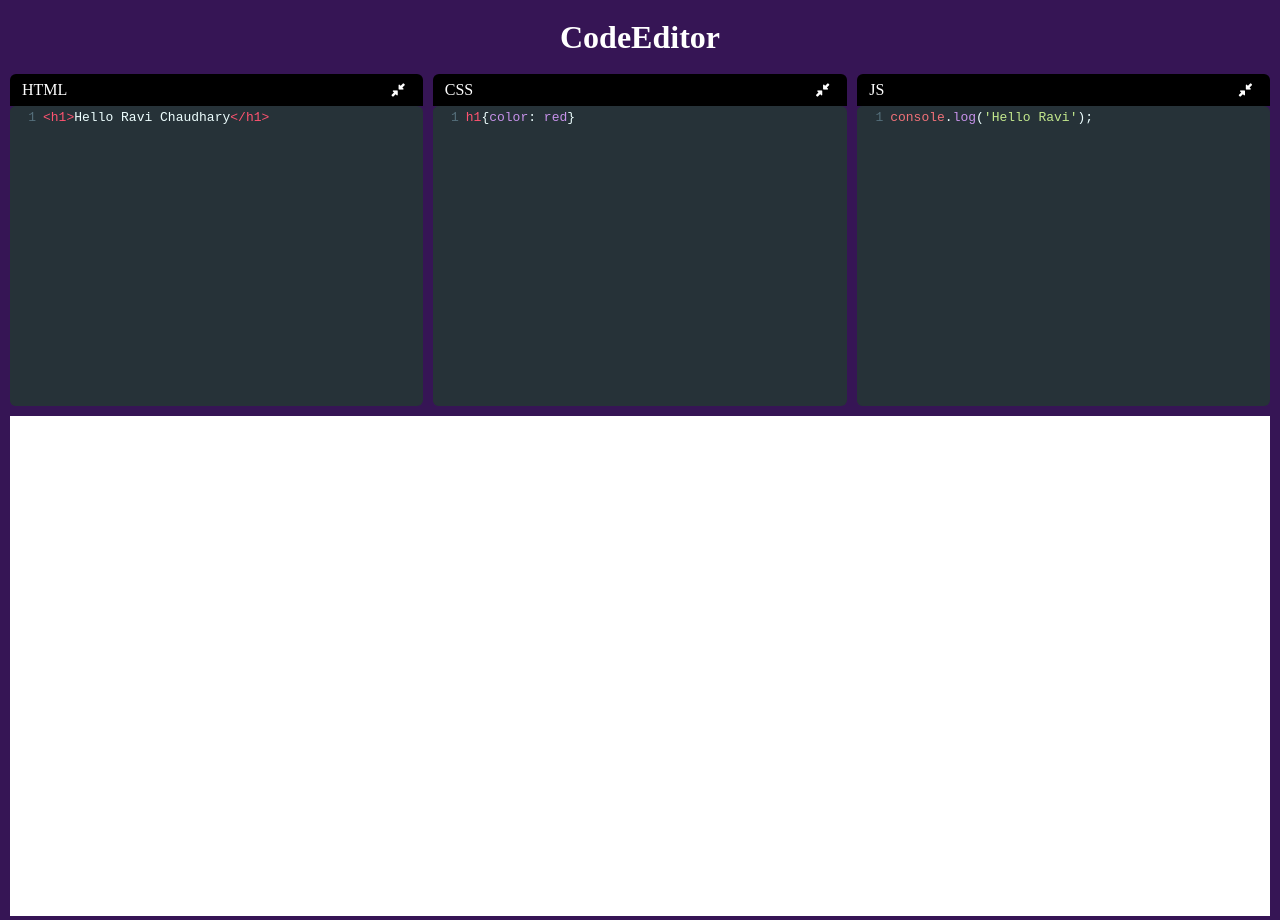
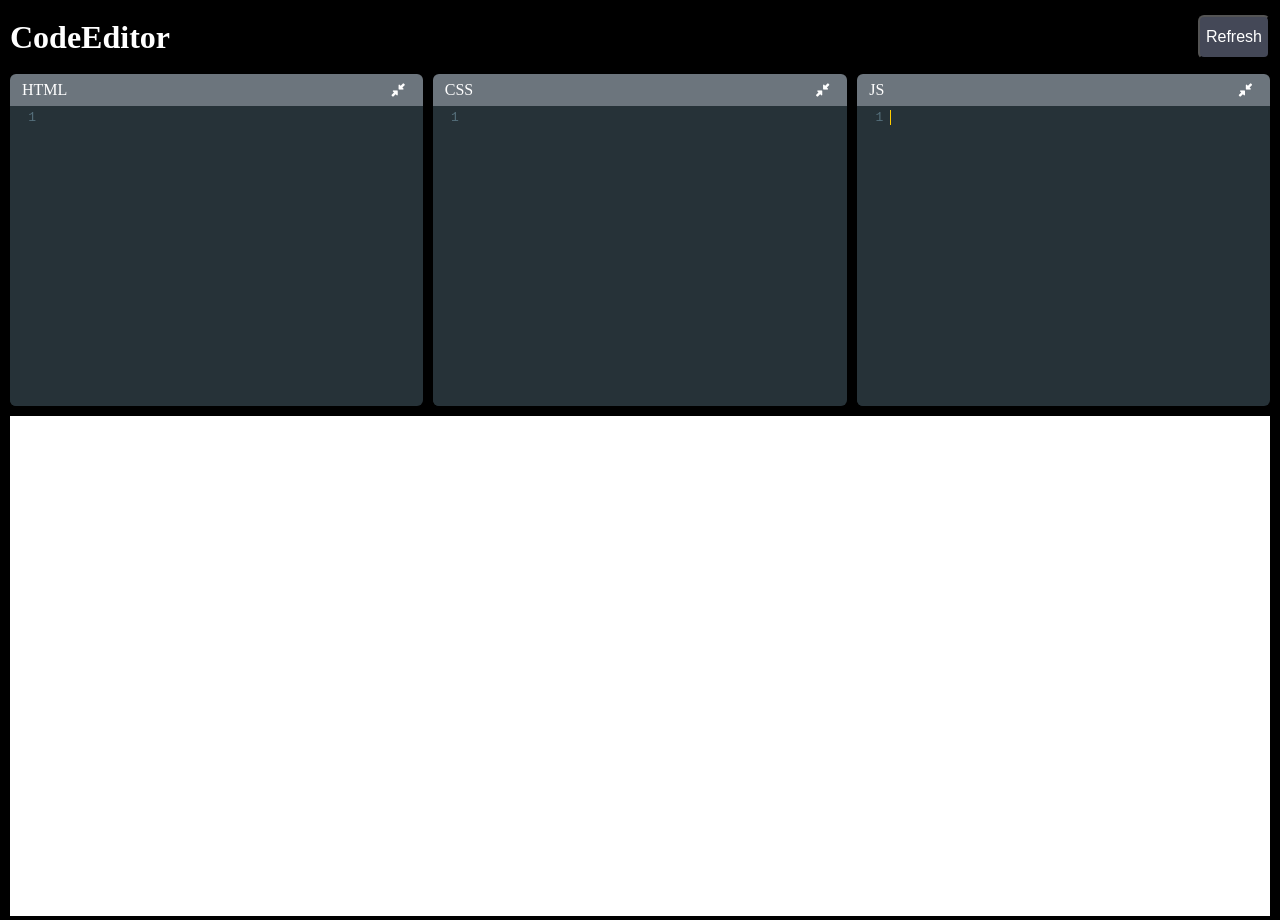
Before and after one commit to malhotraravi842/online-code-editor, a React (Create React App) app: page / in a window 1280 px wide. Built offline with nearby package versions, Linux system fonts and the light colour scheme.

Commit message:
installed styled components and done some changes

```diff
--- a/package.json
+++ b/package.json
@@ -12,6 +12,7 @@
     "react-dom": "^18.2.0",
     "react-scripts": "5.0.1",
     "sass": "^1.57.1",
+    "styled-components": "^5.3.6",
     "web-vitals": "^2.1.4"
   },
   "scripts": {
--- a/src/assets/styles/all.scss
+++ b/src/assets/styles/all.scss
@@ -5,7 +5,7 @@
 body {
   margin: 0;
   padding: 0;
-  background-color: #361555;
+  background-color: #000;
   -ms-overflow-style: none; /* IE and Edge */
   scrollbar-width: none; /* Firefox */
 
--- a/src/assets/styles/editior.scss
+++ b/src/assets/styles/editior.scss
@@ -18,7 +18,7 @@
 }
 .editor__navbar {
   height: 32px;
-  background-color: black;
+  background-color: #6c757d;
   width: 100%;
   display: flex;
   justify-content: space-between;
@@ -41,5 +41,5 @@
   }
 }
 .editor .CodeMirror {
-  border-radius: 6px;
+  border-radius: 0 0 6px 6px;
 }
--- a/src/assets/styles/navbar.scss
+++ b/src/assets/styles/navbar.scss
@@ -2,10 +2,15 @@
   height: 74px;
   width: 100%;
   display: flex;
-  justify-content: center;
   align-items: center;
+  justify-content: space-between;
+  font-weight: bold;
+  color: #fff;
+  background-color: transparent;
+  padding: 0 10px;
+}
+.navbar__logo {
   font-size: 32px;
   font-weight: bold;
   color: #fff;
-  background-color: #361555;
 }
--- a/src/assets/styles/webview.scss
+++ b/src/assets/styles/webview.scss
@@ -10,4 +10,5 @@
   background-color: #fff;
   border: none;
   outline: none;
+  overflow: scroll;
 }
--- /dev/null
+++ b/src/components/Button/Button.js
@@ -0,0 +1,17 @@
+import styled from "styled-components";
+
+const Button = styled.button`
+  width: ${(props) => (props.width ? props.width : "fit-content")};
+  height: ${(props) => (props.height ? props.height : "44px")};
+  text-decoration: none;
+  outline: none;
+  padding: "0 40px";
+  background-color: rgba(68, 72, 87);
+  border-radius: 6px;
+  color: #fff;
+  font-weight: 500;
+  font-size: 16px;
+  cursor: pointer;
+`;
+
+export default Button;
--- /dev/null
+++ b/src/components/Button/index.js
@@ -0,0 +1,3 @@
+import Button from "./Button";
+
+export { Button };
--- a/src/components/CodeEditior/Editior.js
+++ b/src/components/CodeEditior/Editior.js
@@ -5,7 +5,6 @@ import "codemirror/mode/htmlmixed/htmlmixed";
 import "codemirror/lib/codemirror.css";
 import "codemirror/theme/material.css";
 import { useState } from "react";
-// require("codemirror/mode/javascript/javascript");
 
 const Editor = ({ mode, label, value, setValue }) => {
   const [isCollapsed, setIsCollapsed] = useState(false);
@@ -13,10 +12,11 @@ const Editor = ({ mode, label, value, setValue }) => {
     mode: mode,
     theme: "material",
     lineNumbers: true,
+    lineWrapping: true,
+    autofocus: true,
   };
 
   const onCollapse = () => {
-    console.log("collapsed");
     setIsCollapsed(!isCollapsed);
   };
 
--- a/src/components/CodeEditior/index.js
+++ b/src/components/CodeEditior/index.js
@@ -16,7 +16,12 @@ const CodeEditior = ({
         value={htmlValue}
         setValue={setHtmlValue}
       />
-      <Editior mode="css" label="CSS" value={cssValue} setValue={setCssValue} />
+      <Editior
+        mode="sass"
+        label="CSS"
+        value={cssValue}
+        setValue={setCssValue}
+      />
       <Editior
         mode="javascript"
         label="JS"
--- a/src/components/Navbar/index.js
+++ b/src/components/Navbar/index.js
@@ -1,5 +1,14 @@
+import { Button } from "../Button";
+
 const Navbar = () => {
-  return <div className="navbar">CodeEditor</div>;
+  return (
+    <div className="navbar">
+      <div className="navbar__logo">CodeEditor</div>
+      <div className="navbar__btns">
+        <Button>Refresh</Button>
+      </div>
+    </div>
+  );
 };
 
 export default Navbar;
--- a/src/pages/Dashboard.js
+++ b/src/pages/Dashboard.js
@@ -3,21 +3,23 @@ import CodeEditior from "../components/CodeEditior";
 import WebView from "../components/WebView";
 
 const Dashboard = () => {
-  const [htmlValue, setHtmlValue] = useState("<h1>Hello Ravi Chaudhary</h1>");
-  const [cssValue, setCssValue] = useState("h1{color: red}");
-  const [jsValue, setJsValue] = useState("console.log('Hello Ravi');");
+  const [htmlValue, setHtmlValue] = useState("");
+  const [cssValue, setCssValue] = useState("");
+  const [jsValue, setJsValue] = useState("");
   const [srcDoc, setSrcDoc] = useState("");
 
   useEffect(() => {
     const timeout = setTimeout(() => {
       setSrcDoc(`
         <html>
-          <body>${htmlValue}</body>
+          <body>
           <style>${cssValue}</style>
+          ${htmlValue}
           <script>${jsValue}</script>
+          </body>
         </html>
     `);
-    }, 250);
+    }, 2000);
 
     return () => clearTimeout(timeout);
   }, [htmlValue, cssValue, jsValue]);
```
Also changed, not shown: 1 other file (tests, documents, lock files or other folders).
